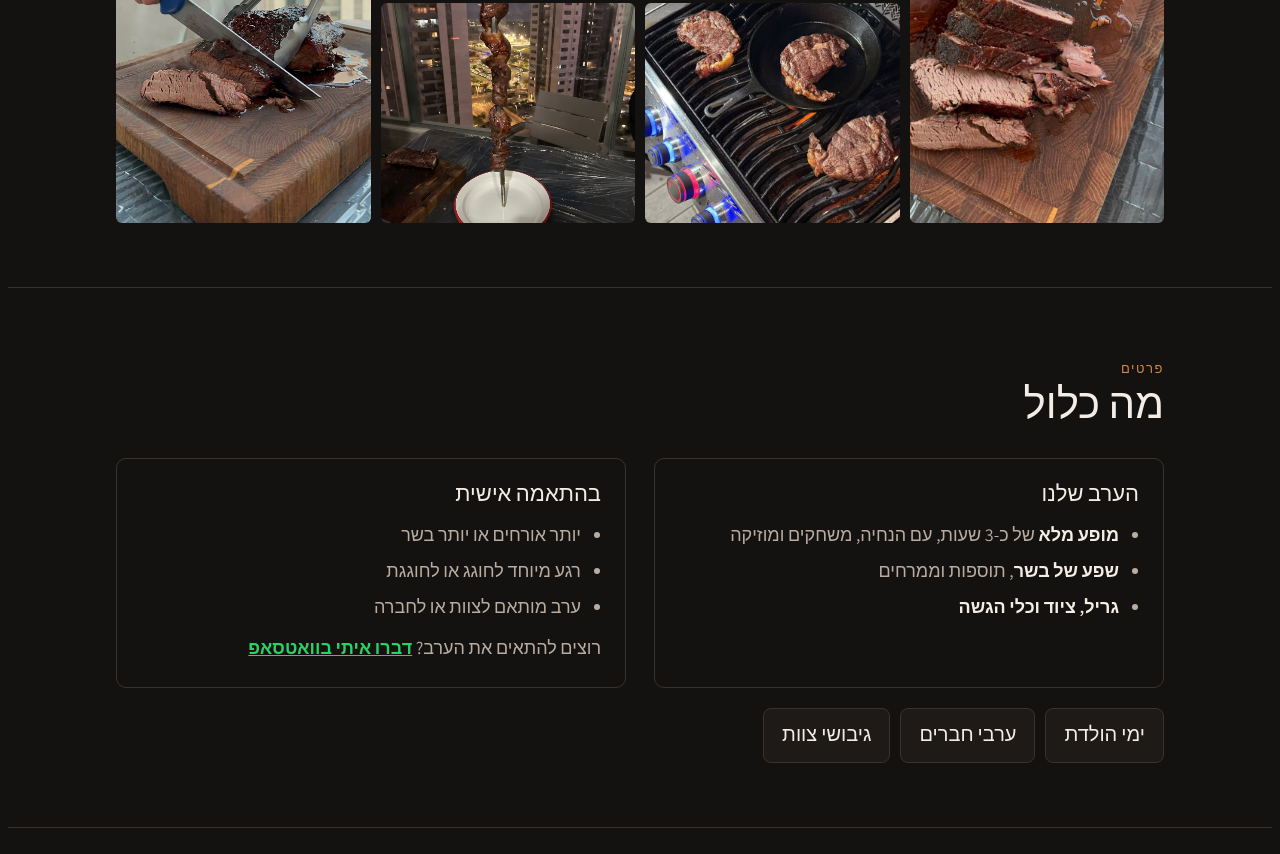
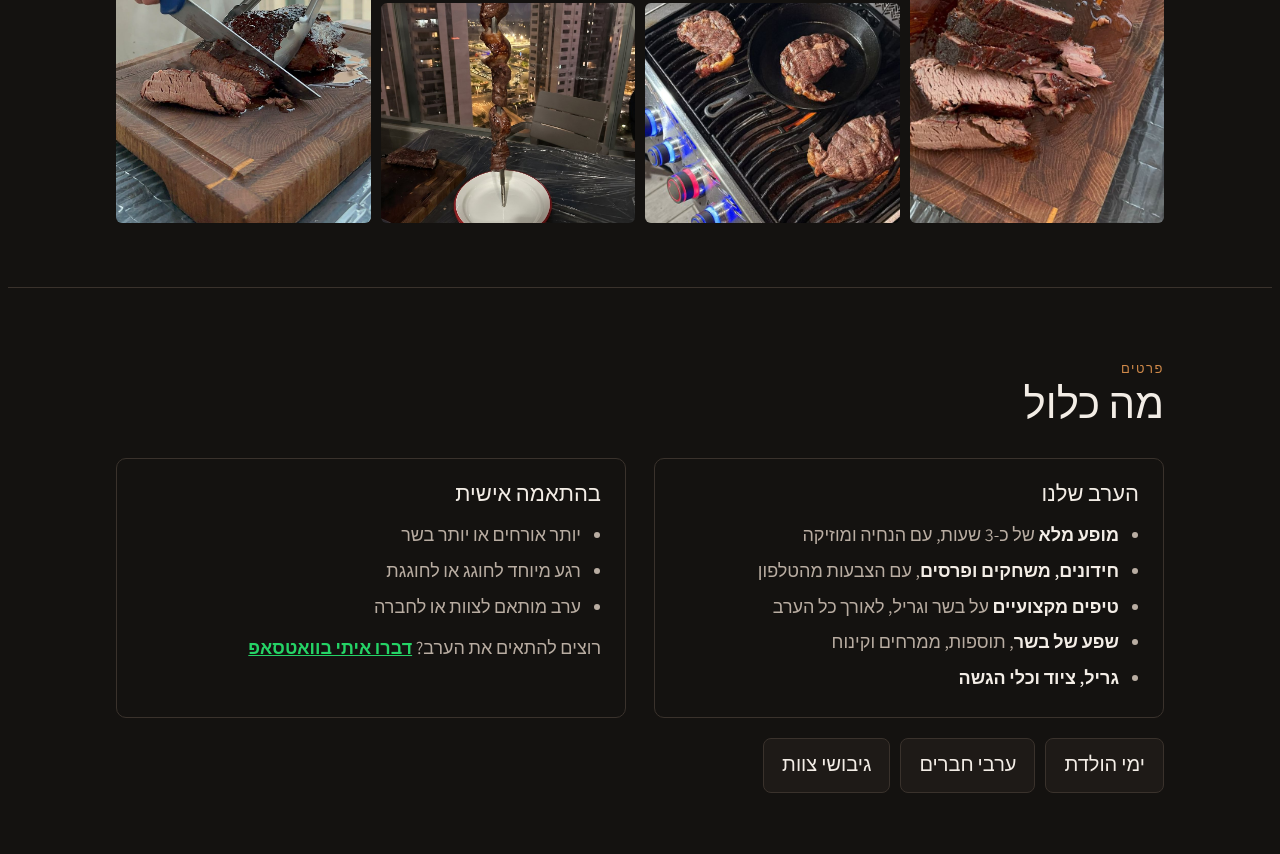
Before and after one commit to Erankatz55/meatertainment, a plain HTML site: page index.html in a window 1280 px wide. Shown: the part 2846-3700 px from the top of the page. Drawn offline with nearby package versions, Linux system fonts and the light colour scheme.

Commit message:
Add files via upload

```diff
--- a/index.html
+++ b/index.html
@@ -182,7 +182,7 @@ footer .wrap{display:flex;flex-wrap:wrap;gap:8px 24px;justify-content:space-betw
       <h2>מההודעה הראשונה ועד הביס האחרון</h2>
       <div class="steps">
         <div class="step"><h3>מדברים</h3><p>שולחים הודעה בוואטסאפ, מספרים מה חוגגים, כמה אורחים ואיפה, וסוגרים תאריך.</p></div>
-        <div class="step"><h3>אני מגיע</h3><p>עם הגריל, הבשר וכל מה שצריך. אתם רק עורכים שולחן.</p></div>
+        <div class="step"><h3>אני מגיע</h3><p>עם הגריל, הבשר, החידונים, המשחקים והפרסים. אתם רק עורכים שולחן.</p></div>
         <div class="step"><h3>המופע מתחיל</h3><p>שבע פינות בהשראת שעשועונים וריאליטי מהטלוויזיה, כ-3 שעות של ניסויים, טעימות ומשחקים.</p></div>
         <div class="step"><h3>כולם נהנים</h3><p>יוצאים מלאים, מרוצים ועם כמה טריקים חדשים לגריל הבא.</p></div>
       </div>
@@ -212,8 +212,10 @@ footer .wrap{display:flex;flex-wrap:wrap;gap:8px 24px;justify-content:space-betw
         <div class="box">
           <h3>הערב שלנו</h3>
           <ul>
-            <li><strong>מופע מלא</strong> של כ-3 שעות, עם הנחיה, משחקים ומוזיקה</li>
-            <li><strong>שפע של בשר</strong>, תוספות וממרחים</li>
+            <li><strong>מופע מלא</strong> של כ-3 שעות, עם הנחיה ומוזיקה</li>
+            <li><strong>חידונים, משחקים ופרסים</strong>, עם הצבעות מהטלפון</li>
+            <li><strong>טיפים מקצועיים</strong> על בשר וגריל, לאורך כל הערב</li>
+            <li><strong>שפע של בשר</strong>, תוספות, ממרחים וקינוח</li>
             <li><strong>גריל, ציוד וכלי הגשה</strong></li>
           </ul>
         </div>
```
